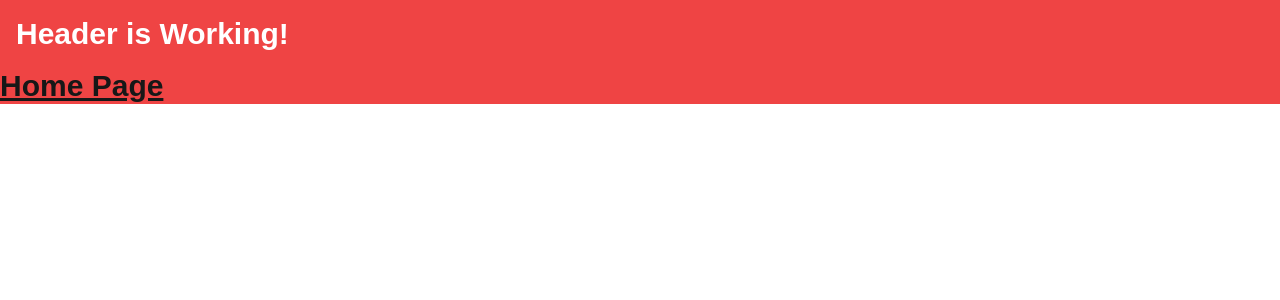
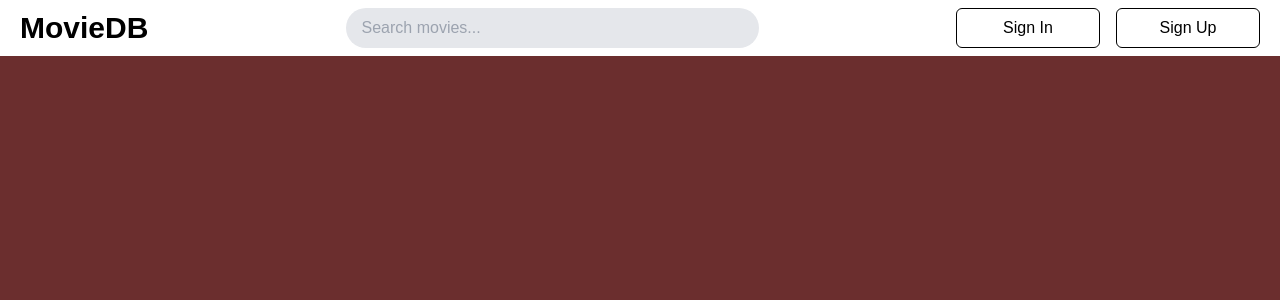
Before and after one commit to Korbin-Hillan/MovieHorizon, a Next.js app: page / in a window 1280 px wide. Shown: the top 300 px of the page. Built offline with nearby package versions, Linux system fonts and the light colour scheme.

Commit message:
added the header with hover functionality

```diff
--- /dev/null
+++ b/src/app/components/Header/header.tsx
@@ -0,0 +1,37 @@
+import "../../globals.css";
+
+export default function Header() {
+  return (
+    <header className="bg-white h-14 flex items-center justify-between px-5">
+      <h1 className="text-3xl font-bold text-black">MovieDB</h1>
+
+      <div className="w-full sm:w-1/3">
+        <label htmlFor="movie-search" className="sr-only">
+          Search movies
+        </label>
+        <input
+          id="movie-search"
+          type="text"
+          placeholder="Search movies..."
+          className="w-full bg-gray-200 rounded-full h-10 pl-4 text-black focus:outline-none focus:ring-2 focus:ring-blue-400"
+        />
+      </div>
+
+      <div className="flex space-x-4">
+        <button
+          type="button"
+          className="text-black border border-black rounded-md w-36 h-10 hover:bg-gray-100 focus:outline-none focus:ring-2 focus:ring-blue-400"
+        >
+          Sign In
+        </button>
+
+        <button
+          type="button"
+          className="text-black border border-black rounded-md w-36 h-10 hover:bg-gray-100 focus:outline-none focus:ring-2 focus:ring-blue-400"
+        >
+          Sign Up
+        </button>
+      </div>
+    </header>
+  );
+}
--- a/src/app/components/header.tsx
+++ /dev/null
@@ -1,9 +0,0 @@
-import "../globals.css"; // Ensure this path is correct relative to RootLayout
-
-export default function Header() {
-    return (
-      <header className="bg-red-500 p-4">
-        <h1 className="text-3xl font-bold text-white">Header is Working!</h1>
-      </header>
-    );
-  }
--- a/src/app/page.tsx
+++ b/src/app/page.tsx
@@ -1,10 +1,9 @@
-import Header from "./components/header";
+import Header from "./components/Header/header";
 
 export default function Home() {
   return (
-    <div>
+    <div className="bg-custom-bg min-h-screen">
       <Header />
-      <h1 className="bg-red-500 text-3xl font-bold underline">Home Page</h1>
     </div>
   );
 }
--- a/tailwind.config.ts
+++ b/tailwind.config.ts
@@ -9,7 +9,7 @@ const config: Config = {
   theme: {
     extend: {
       colors: {
-        background: "var(--background)",
+        'custom-bg': '#6B2E2E',
         foreground: "var(--foreground)",
       },
     },
```
Also changed, not shown: src/app/components/SearchBar.tsx (deleted).
